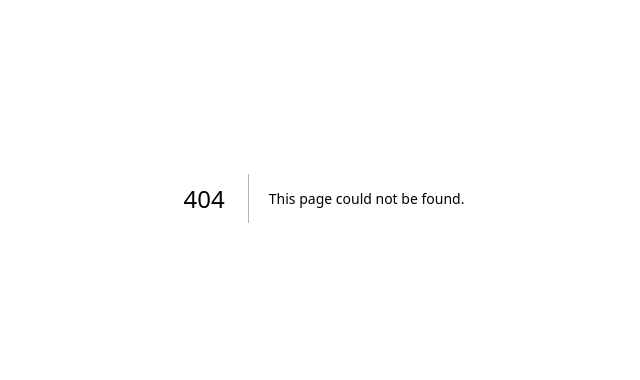
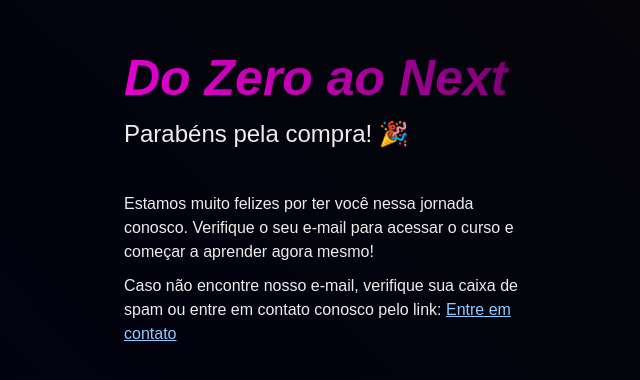
Before and after one commit to igorOliveira-dev/dozeroaonext, a Next.js app: page /obrigado in a window 1280 px wide. Before the commit this address had no page. Shown: the part 202-582 px from the top of the page, without its empty margins (316-956 px from the left). Built offline with nearby package versions, Linux system fonts and the light colour scheme.

Commit message:
adicionando página de agradecimento

```diff
--- /dev/null
+++ b/src/app/obrigado/obrigado.module.css
@@ -0,0 +1,43 @@
+.screen {
+  height: 100vh;
+  display: flex;
+  justify-content: center;
+  align-items: center;
+  padding: 10px;
+}
+
+.box {
+  width: 400px;
+}
+
+.title {
+  font-size: 50px;
+  font-weight: bold;
+  font-style: italic;
+}
+
+.subtitle {
+  font-size: 24px;
+  margin-bottom: 40px;
+}
+
+.paragraph {
+  text-align: start;
+  margin-bottom: 10px;
+}
+
+@media (width < 410px) {
+  .box {
+    width: 320px;
+  }
+
+  .title {
+    font-size: 40px;
+    font-weight: bold;
+    font-style: italic;
+  }
+
+  .subtitle {
+    font-size: 20px;
+  }
+}
--- /dev/null
+++ b/src/app/obrigado/page.js
@@ -0,0 +1,26 @@
+import React from "react";
+import S from "./obrigado.module.css";
+import Link from "next/link";
+
+const page = () => {
+  return (
+    <div className={S.screen}>
+      <div className={S.box}>
+        <h1 className={` gradient-text ${S.title}`}>Do Zero ao Next</h1>
+        <h2 className={S.subtitle}>Parabéns pela compra! 🎉</h2>
+        <p className={S.paragraph}>
+          Estamos muito felizes por ter você nessa jornada conosco. Verifique o seu e-mail para acessar o curso e começar a
+          aprender agora mesmo!
+        </p>
+        <p className={S.paragraph}>
+          Caso não encontre nosso e-mail, verifique sua caixa de spam ou entre em contato conosco pelo link:{" "}
+          <Link href="/#contact" className="blueLink">
+            Entre em contato
+          </Link>
+        </p>
+      </div>
+    </div>
+  );
+};
+
+export default page;
```
